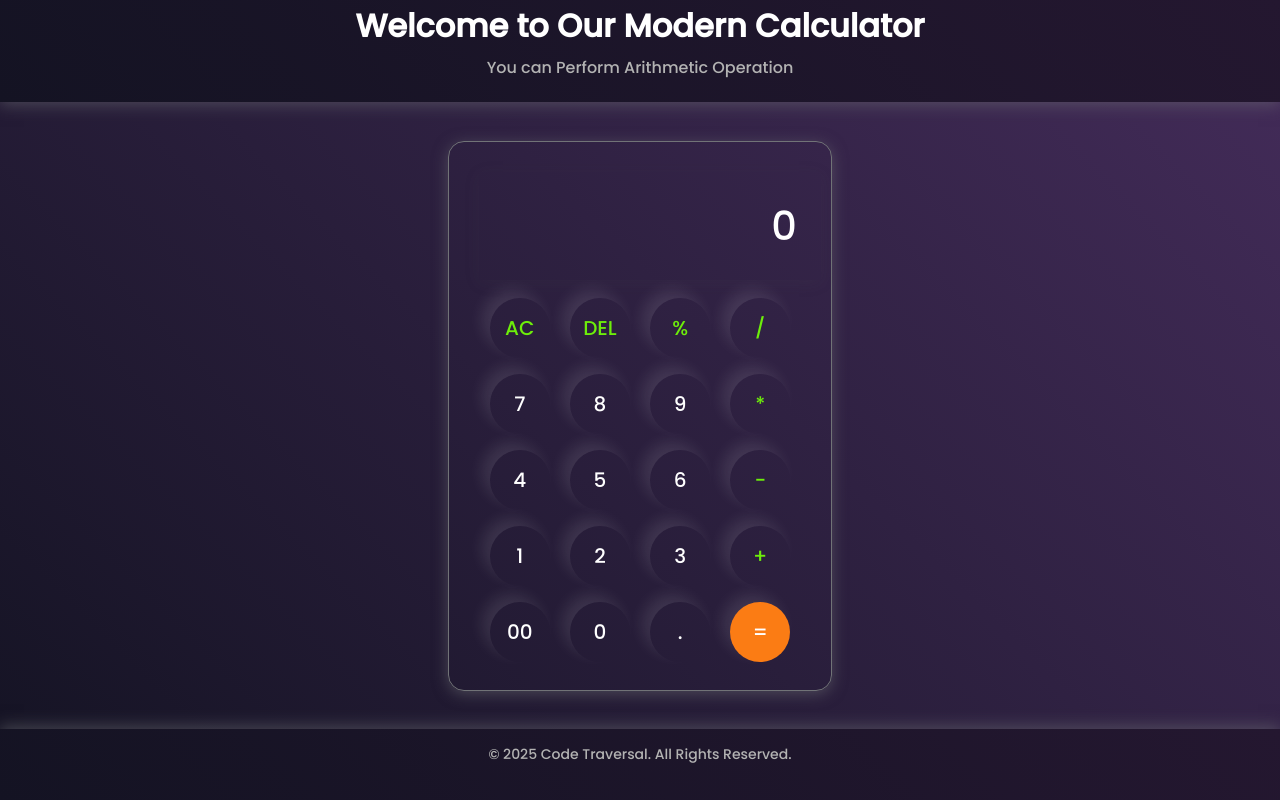
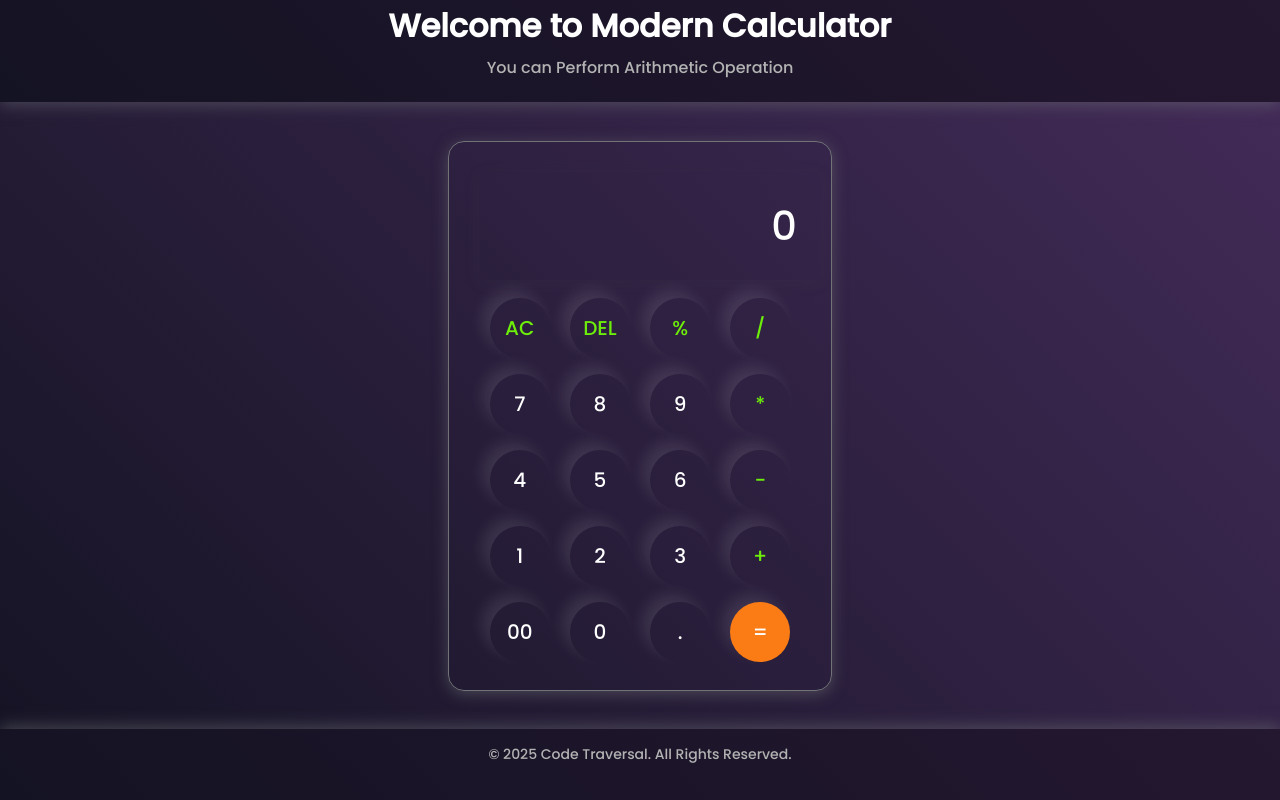
Before and after one commit to rajatbhatt162/Calculator-Website, a plain HTML site: page index.html in a window 1280 px wide. Drawn offline with Linux system fonts and the light colour scheme.

Commit message:
Update index.html

```diff
--- a/index.html
+++ b/index.html
@@ -11,7 +11,7 @@
   </head>
   <body>
     <header class="header">
-      <h1>Welcome to Our Modern Calculator</h1>
+      <h1>Welcome to Modern Calculator</h1>
       <p>You can Perform Arithmetic Operation</p>
     </header>
 
```
